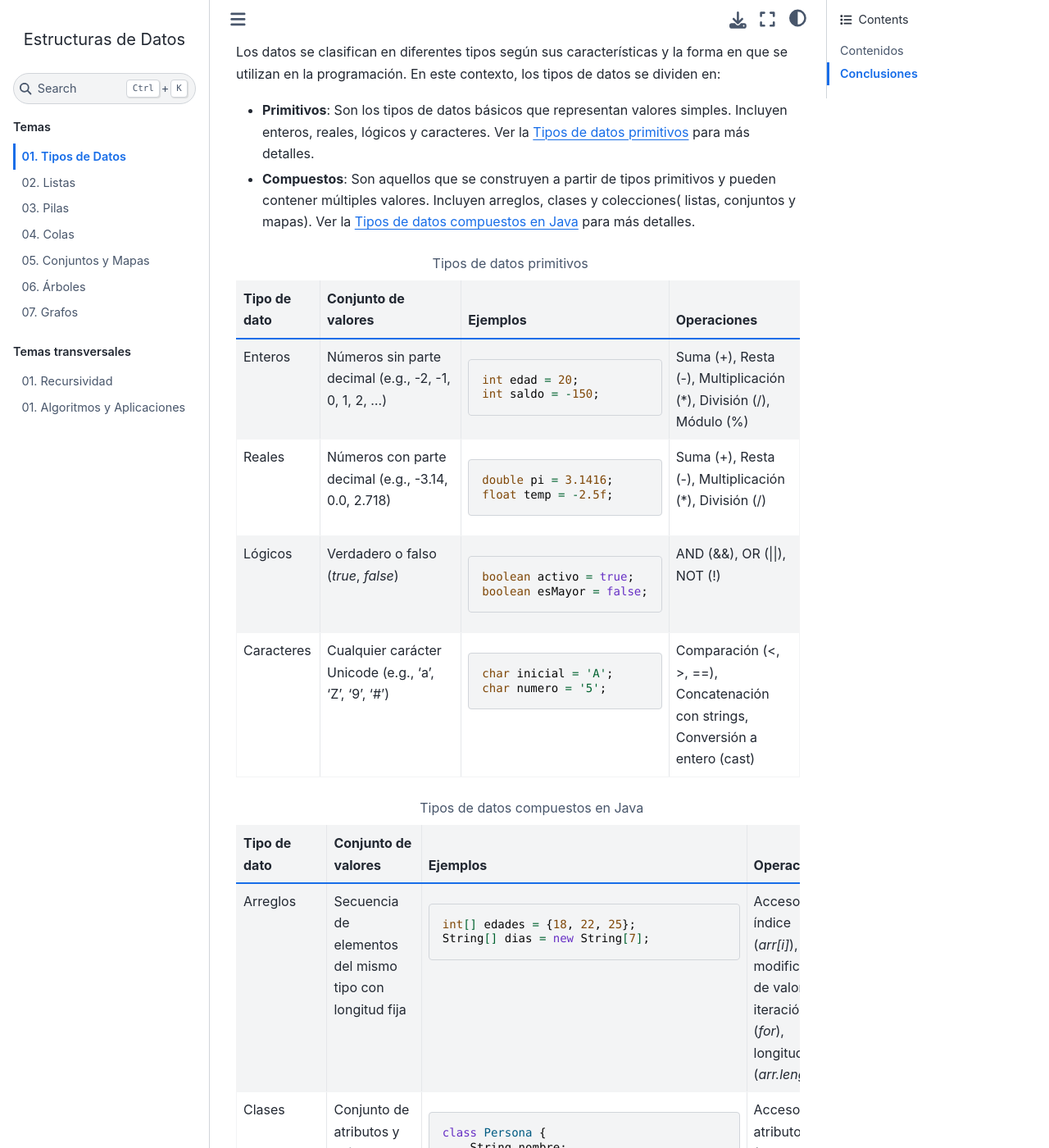
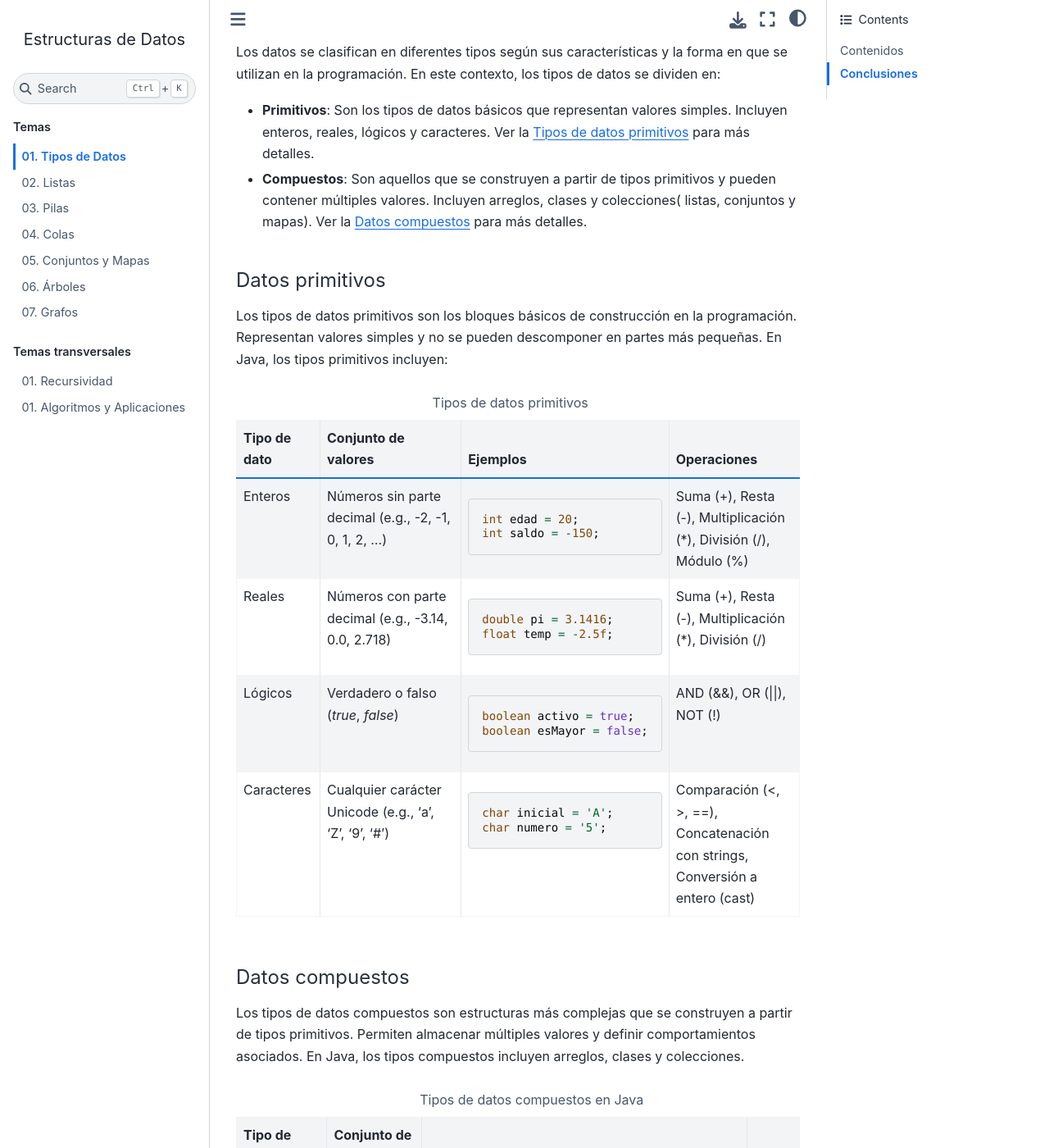
Before and after one commit to CDIAFIEC/FAQs, a Sphinx documentation site: the page built from docs/source/temas/01.tiposdedatos.rst, in a window 1280 px wide and 1400 px high, scrolled down 435 px. Shown: the whole window at 82% size. Built offline with Sphinx 7.4.7 and the Sphinx Book theme 1.1.4, drawn with Linux system fonts in a browser that asks for light colours; some of the changed text lies outside the part shown.

Commit message:
subtitles

```diff
--- a/docs/source/temas/01.tiposdedatos.rst
+++ b/docs/source/temas/01.tiposdedatos.rst
@@ -22,6 +22,11 @@
 
 - **Primitivos**: Son los tipos de datos básicos que representan valores simples. Incluyen enteros, reales, lógicos y caracteres. Ver la :ref:`tabla_tipos_datos_primitivos_java` para más detalles.
 - **Compuestos**: Son aquellos que se construyen a partir de tipos primitivos y pueden contener múltiples valores. Incluyen arreglos, clases y colecciones( listas, conjuntos y mapas). Ver la :ref:`tabla_tipos_datos_compuestos_java` para más detalles.
+
+Datos primitivos
+^^^^^^^^^^^^^^^^
+
+Los tipos de datos primitivos son los bloques básicos de construcción en la programación. Representan valores simples y no se pueden descomponer en partes más pequeñas. En Java, los tipos primitivos incluyen:
 
 .. _tabla_tipos_datos_primitivos_java:
 
@@ -85,6 +90,11 @@
 
 .. _tabla_tipos_datos_compuestos_java:
 
+Datos compuestos
+^^^^^^^^^^^^^^^^
+
+Los tipos de datos compuestos son estructuras más complejas que se construyen a partir de tipos primitivos. Permiten almacenar múltiples valores y definir comportamientos asociados. En Java, los tipos compuestos incluyen arreglos, clases y colecciones.
+
 .. list-table:: Tipos de datos compuestos en Java
    :widths: 15 30 30 25
    :header-rows: 1
```
Also changed, not shown: other parts of docs/source/temas/01.tiposdedatos.rst (+0 -7 lines).
